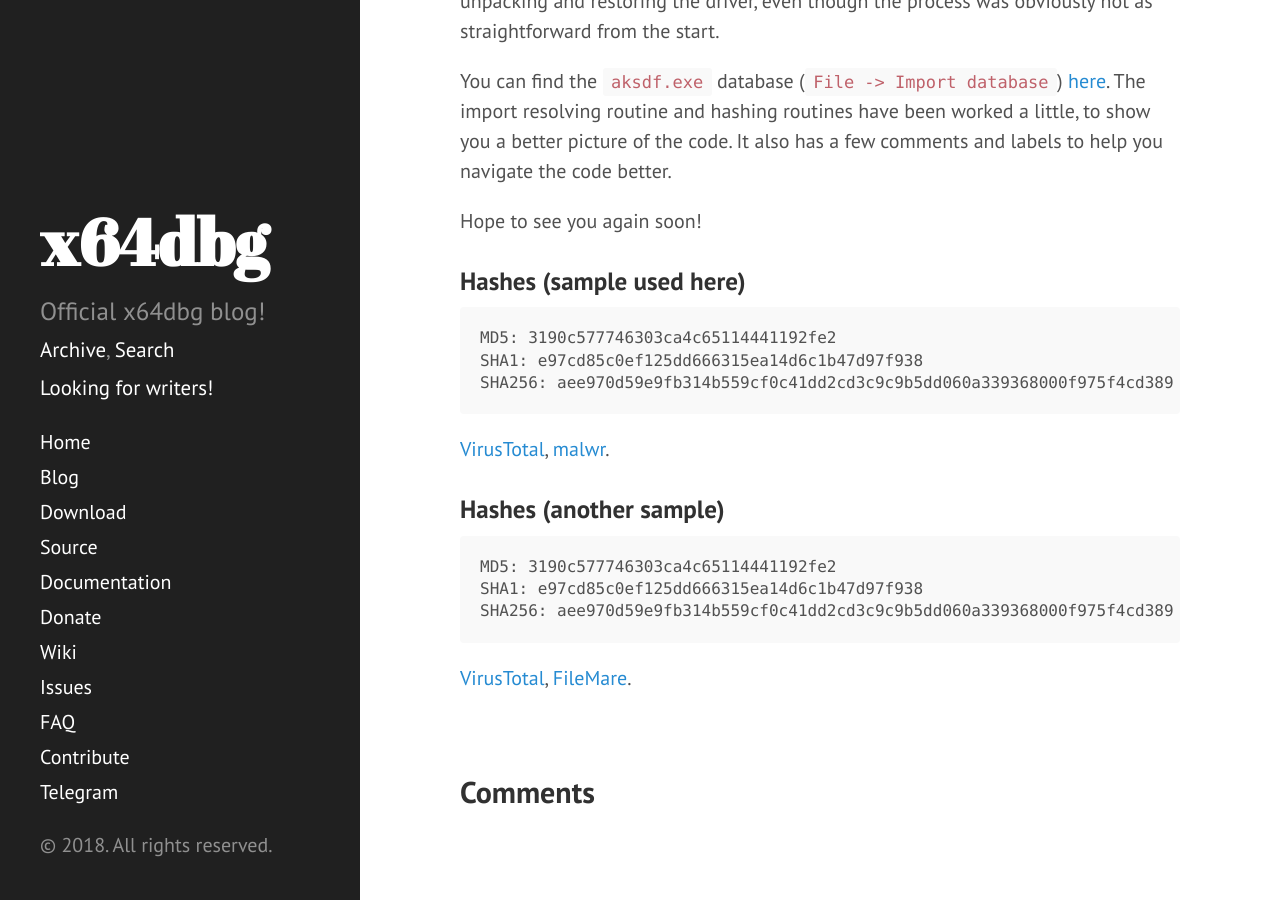
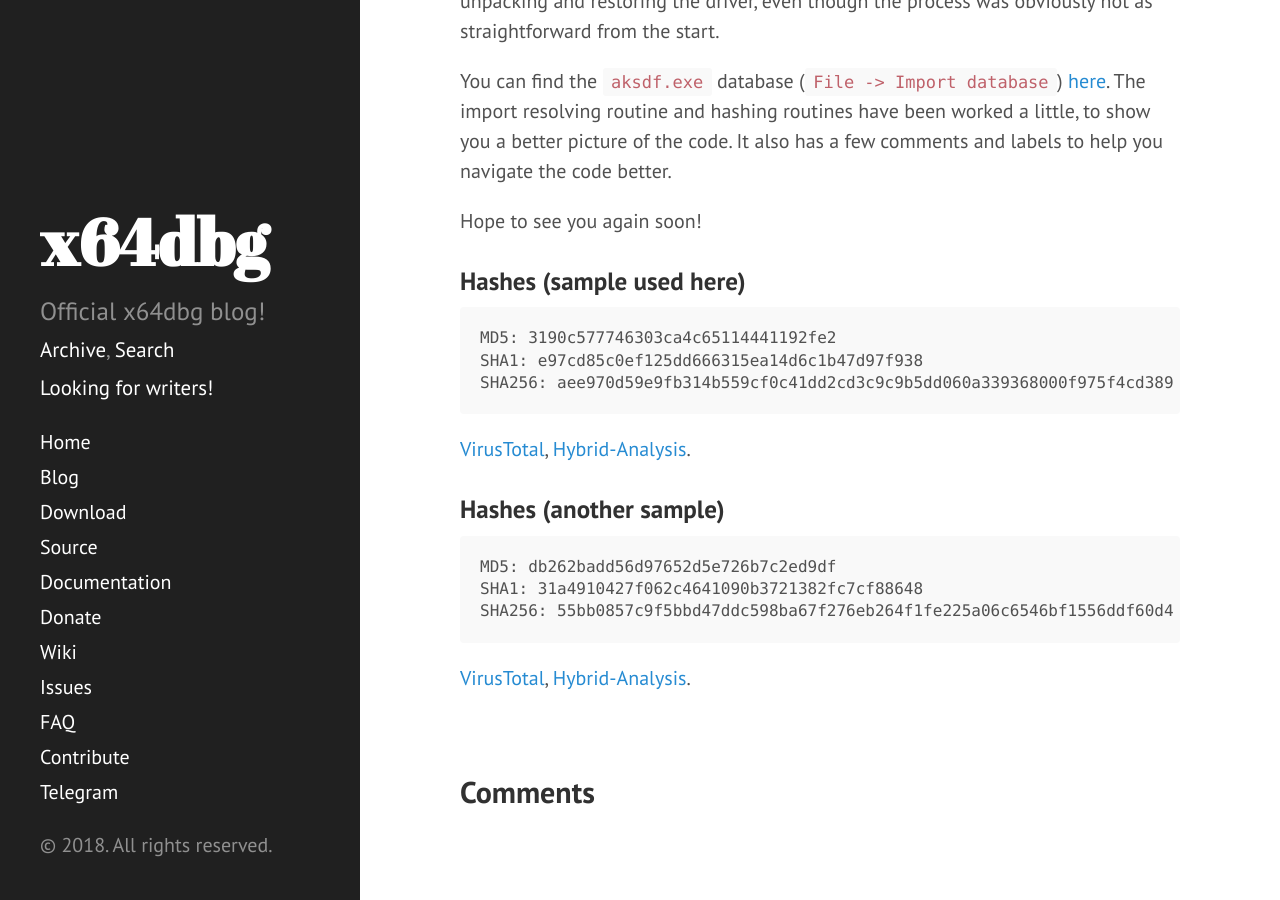
Before and after one commit to x64dbg/blog, a Jekyll site: the page built from _posts/2017-06-08-kernel-driver-unpacking.md, in a window 1280 px wide and 900 px high, scrolled down 11967 px. Built offline with Jekyll 4.4.1, drawn with Linux system fonts in a browser that asks for light colours; nearby versions of some CDN libraries; comment, search, counter and statistics services are not loaded.

Commit message:
fix dead links

````diff
--- a/_posts/2017-06-08-kernel-driver-unpacking.md
+++ b/_posts/2017-06-08-kernel-driver-unpacking.md
@@ -293,14 +293,14 @@ SHA1: e97cd85c0ef125dd666315ea14d6c1b47d97f938
 SHA256: aee970d59e9fb314b559cf0c41dd2cd3c9c9b5dd060a339368000f975f4cd389
 ```
 
-[VirusTotal]( https://www.virustotal.com/en/file/aee970d59e9fb314b559cf0c41dd2cd3c9c9b5dd060a339368000f975f4cd389/analysis), [malwr](https://malwr.com/analysis/Mjk0NGFmZmY4MGJmNDdlOTkzNzA4ODc5YjcwZjU0OGY).
+[VirusTotal]( https://www.virustotal.com/en/file/aee970d59e9fb314b559cf0c41dd2cd3c9c9b5dd060a339368000f975f4cd389/analysis), [Hybrid-Analysis](https://www.hybrid-analysis.com/sample/aee970d59e9fb314b559cf0c41dd2cd3c9c9b5dd060a339368000f975f4cd389).
 
 ### Hashes (another sample)
 
 ```
-MD5: 3190c577746303ca4c65114441192fe2
-SHA1: e97cd85c0ef125dd666315ea14d6c1b47d97f938
-SHA256: aee970d59e9fb314b559cf0c41dd2cd3c9c9b5dd060a339368000f975f4cd389
+MD5: db262badd56d97652d5e726b7c2ed9df
+SHA1: 31a4910427f062c4641090b3721382fc7cf88648
+SHA256: 55bb0857c9f5bbd47ddc598ba67f276eb264f1fe225a06c6546bf1556ddf60d4
 ```
 
-[VirusTotal](https://www.virustotal.com/en/file/55bb0857c9f5bbd47ddc598ba67f276eb264f1fe225a06c6546bf1556ddf60d4/analysis), [FileMare](https://filemare.com/en-US/browse/31.28.106.81/Distrib/1C/1Cx64/x64/AladdinDriver/aksdf.sys).
+[VirusTotal](https://www.virustotal.com/en/file/55bb0857c9f5bbd47ddc598ba67f276eb264f1fe225a06c6546bf1556ddf60d4/analysis), [Hybrid-Analysis](https://www.hybrid-analysis.com/sample/55bb0857c9f5bbd47ddc598ba67f276eb264f1fe225a06c6546bf1556ddf60d4).
````
